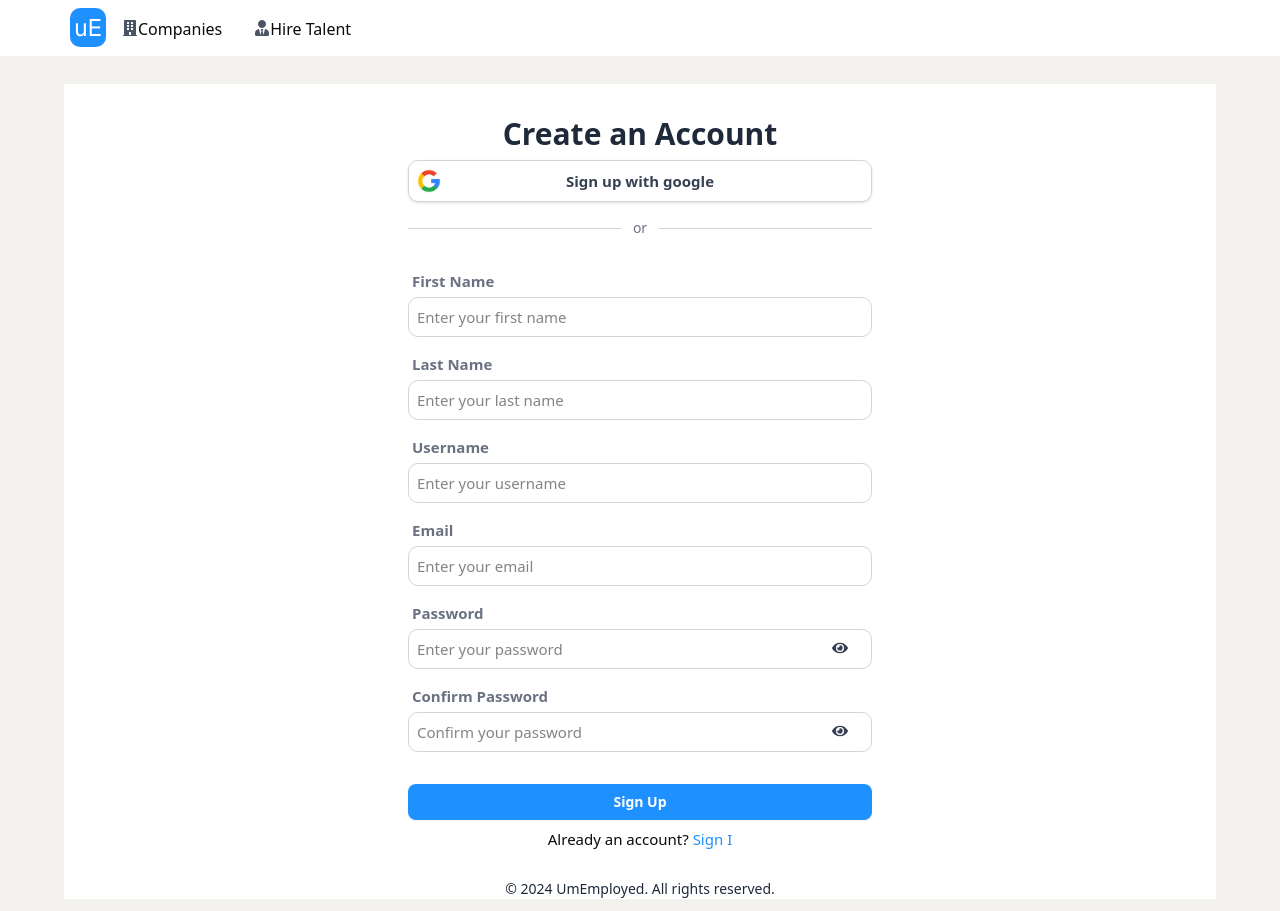
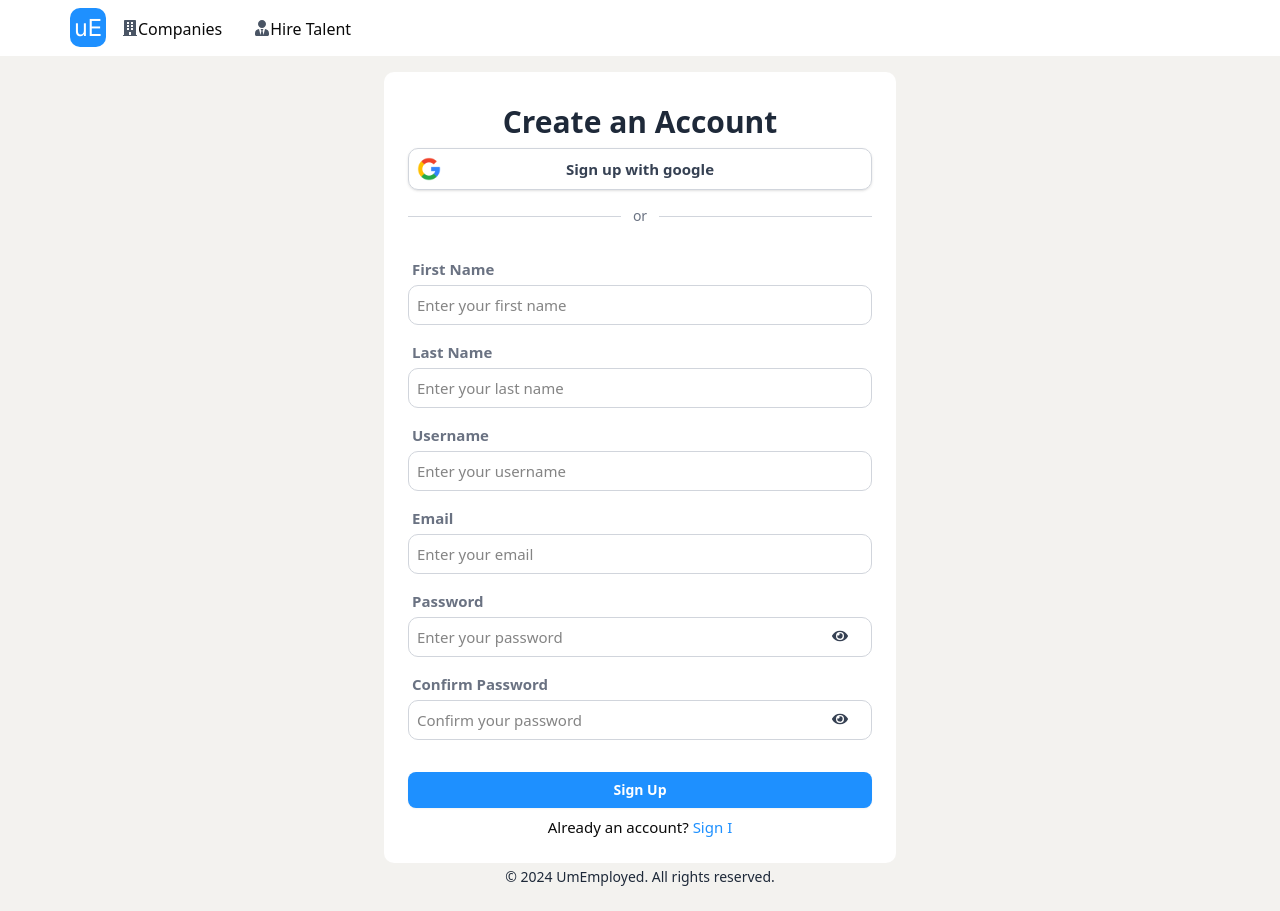
Before and after one commit to dlyhero/umemployed_front_end, a Next.js app: page /signup in a window 1280 px wide. After the commit the page ends 887 px from the top, so only its background shows below. Built offline with nearby package versions, Linux system fonts and the light colour scheme; no server answers.

Commit message:
refactoring homepage

```diff
--- a/src/app/(auth)/signup/page.jsx
+++ b/src/app/(auth)/signup/page.jsx
@@ -9,9 +9,9 @@ import { signIn } from 'next-auth/react';
 
 function SignUp() {
     return (
-        <div className='p-3'>
-            <div className='mt-4 container max-w-6xl mx-auto p-2 md:p-0  bg-white'>
-                <div id='right-section' className='max-w-lg mx-auto lg:w-[60%] p-6 rounded-lg border border-gray-300 md:border-none'>
+        <div className=''>
+            <div className='mt-4 container max-w-6xl mx-auto p-2 md:p-0'>
+                <div id='right-section' className='max-w-lg mx-auto lg:w-[60%] p-6  bg-white rounded-lg border border-gray-300 md:border-none'>
                     <div className='flex flex-col items-center w-full'>
                         <div className="top-section w-full text-center">
                             <div className="border-gray-300 p-2 gap-2">
```
